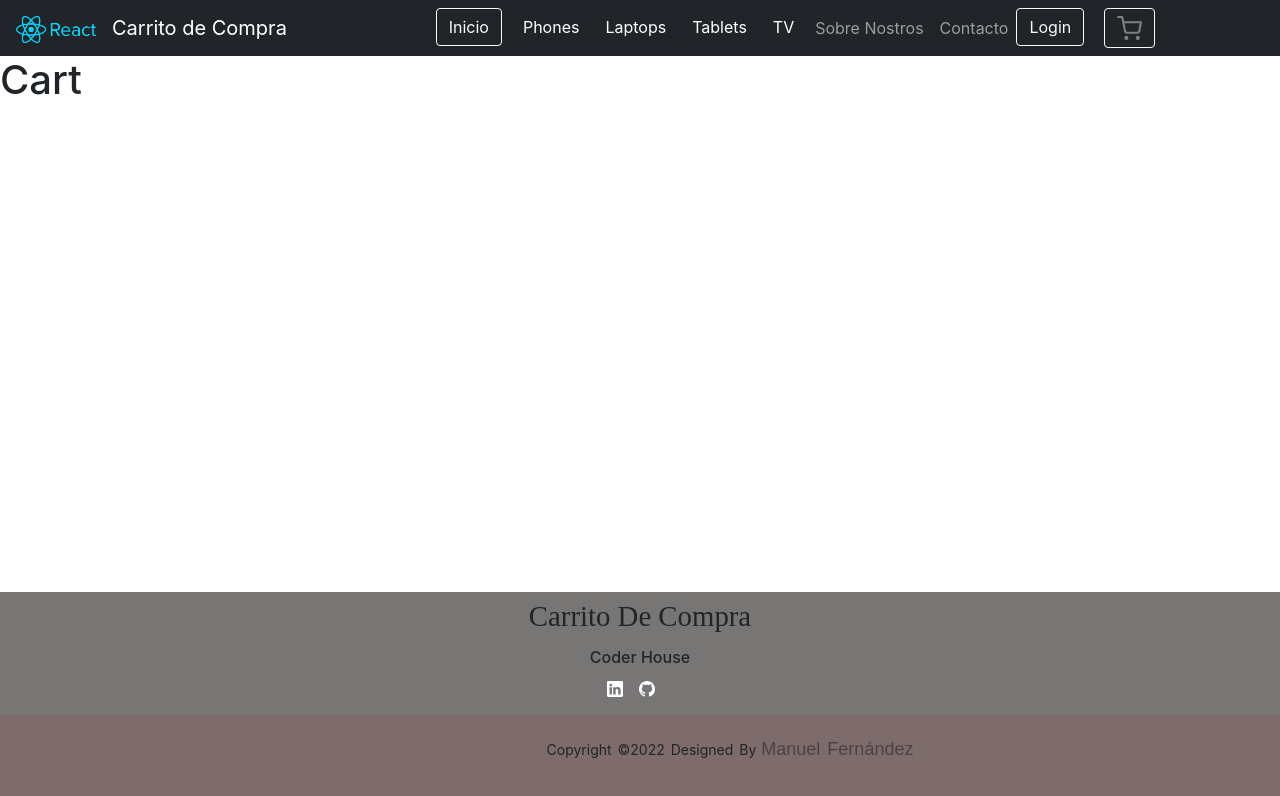
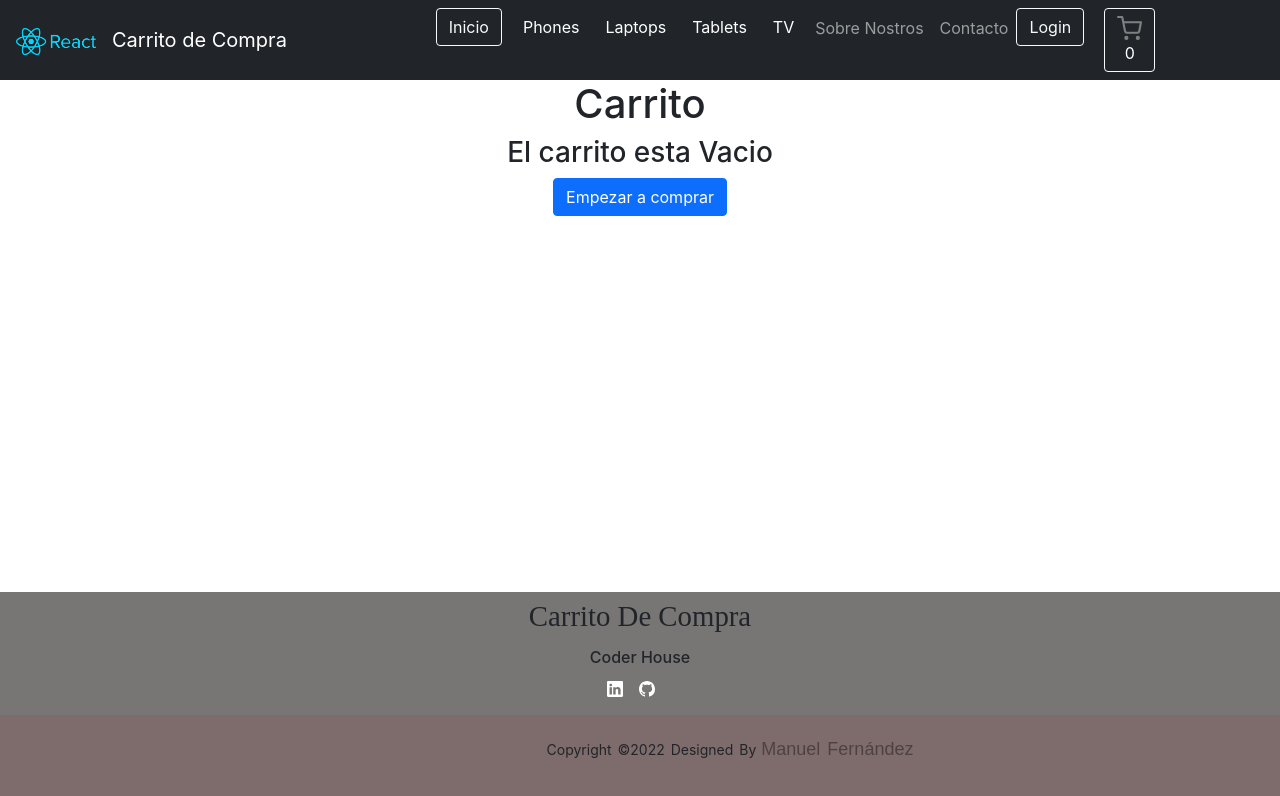
Before and after one commit to Manufer98/carrito-compra-fernandez, a React (Create React App) app: page /cart in a window 1280 px wide. Shown: the top 796 px of the page. Built offline with nearby package versions, Linux system fonts and the light colour scheme.

Commit message:
cart context

```diff
--- a/src/App.js
+++ b/src/App.js
@@ -1,11 +1,12 @@
 import "bootstrap/dist/css/bootstrap.min.css";
-import { BrowserRouter, Navigate, Route, Routes } from "react-router-dom";
+import { BrowserRouter, Route, Routes } from "react-router-dom";
 import Footer from "./components/Footer/Footer";
+import Cart from "./components/Items/Cart";
 import ItemDetailCointainer from "./components/Items/ItemDetailContainer";
 import ItemListContainer from "./components/Items/ItemListContainer";
+import NotFound from "./components/Items/NotFound";
 import Navbar from "./components/NavBar/NavBar";
 import CartContext from "./context/CartContext";
-import Cart from "./components/Items/Cart"
 
 function App() {
 
@@ -20,7 +21,7 @@ function App() {
           <Routes>
             <Route path="/" element={<ItemListContainer />} />
             <Route path="/cart" element={<Cart />} />
-            <Route path="*" element={<Navigate to="/" />} />
+            <Route path="*" element={<NotFound />} />
             <Route path="/categoria/:id" element={<ItemListContainer />} />
             <Route path="/item/:id" element={<ItemDetailCointainer />} />
           </Routes>
--- a/src/components/Items/Cart.jsx
+++ b/src/components/Items/Cart.jsx
@@ -1,8 +1,32 @@
+import { useContext } from 'react';
+import { Button } from 'react-bootstrap';
+import { useNavigate } from "react-router-dom";
+import { MiContexto } from '../../context/CartContext';
+const Cart = () =>{
+	let navigate=useNavigate();
+	const {getTotalPrice,deleteItem,emptyCarrito,cart}=useContext(MiContexto);
 
-const Cart = () =>{
+	return ( <div className='text-center'>
+	<h1>Carrito</h1>
+	{ cart.length>0 ?
+	<>
 
-	return <h1> Cart</h1>
+	<div>
 
+	{cart.map((item,index)=><p key={index} > <img src={item.pictureUrl} alt="Imagen detalle" onClick={()=>{const url="/item/"+item.id; navigate(url)}} width={100} height={50}/> {item.quantity} x {item.title} precio: {item.price} <button onClick={()=> deleteItem(item.id)}>eliminar</button> </p>)}
+	<Button onClick={emptyCarrito}>Vaciar</Button>
+
+	Total: {getTotalPrice()} </div>
+	</>
+
+
+
+ 	: <div>
+		<h3>El carrito esta Vacio</h3>
+		<Button onClick={()=>navigate("/	")}>Empezar a comprar</Button>
+		</div>}
+
+	</div>)
 
 }
 
--- a/src/components/Items/CartWidget.jsx
+++ b/src/components/Items/CartWidget.jsx
@@ -1,13 +1,15 @@
 import 'bootstrap/dist/css/bootstrap.min.css';
+import { useContext } from 'react';
 import { Button } from 'react-bootstrap';
 import { FiShoppingCart } from 'react-icons/fi';
+import { MiContexto } from '../../context/CartContext';
 const CartWidget = () =>{
-
+	const {getItemQuantity}=useContext(MiContexto);
 	return (
-		<div >
-		<Button   bg="ligth " variant="outline-light"   > <FiShoppingCart size={"25px"}  color='grey' /></Button>
-
-		</div>
+		< >
+		<Button  variant="outline-light"   > <FiShoppingCart size={"25px"}  color='grey' />
+		<div style={{color:"white"}} >{getItemQuantity()}</div> </Button>
+		</>
 	)
 }
 export default CartWidget;
--- a/src/components/Items/Item.jsx
+++ b/src/components/Items/Item.jsx
@@ -5,7 +5,7 @@ import { MiContexto } from '../../context/CartContext';
 const Item = ({id, description,title,price,pictureUrl}) =>{
 	const {darkMode,SetDarkMode}=useContext(MiContexto);
 
-	console.log(darkMode)
+/* 	console.log(darkMode) */
 	return (
 		<>
 		<div key={id}  className="sep">
--- a/src/components/Items/ItemCount.jsx
+++ b/src/components/Items/ItemCount.jsx
@@ -1,13 +1,17 @@
-import { useState } from 'react';
+import { useContext, useState } from 'react';
 import { Button, Card } from 'react-bootstrap';
+import { MiContexto } from '../../context/CartContext';
 import CarritoNum from './CarritoNum';
+
 import { Link } from 'react-router-dom';
 
-const ItemCount = ({productName,initial,stock,onAdd,agregado,setAgregado}) =>{
+const ItemCount = ({item,initial,stock,onAdd,agregado,setAgregado}) =>{
+
+	const {title} =item;
 	const [initialValue, setInitialValue] = useState(initial)
 	const [stockValue, setStockValue] = useState(stock)
 	const [cantidad, setCantidad]=useState(0);
-
+	const {addItem}=useContext(MiContexto);
 
 	const getBadgeClasses = () =>{
 		let classes="btn btn-secondary mt-3 "
@@ -51,10 +55,11 @@ const ItemCount = ({productName,initial,stock,onAdd,agregado,setAgregado}) =>{
 		</div>
 		<Button className={getBadgeClasses()}
 		onClick={() =>{
-			setStockValue(onAdd(initialValue,stockValue,productName))
+			setStockValue(onAdd(initialValue,stockValue,title))
 			setInitialValue(1);
 			setCantidad(initialValue+cantidad)
 			setAgregado(false)
+			addItem(item,initialValue)
 
 		}
 		}>Agregar al carrito</Button>
--- a/src/components/Items/ItemDetail.jsx
+++ b/src/components/Items/ItemDetail.jsx
@@ -1,16 +1,18 @@
+import { useState } from "react";
 import ItemCount from "./ItemCount";
-import {useState} from "react"
 import "./ItemDetail.css";
-const ItemDetail = ({pictureUrl,title,description,price})=>{
+const ItemDetail = ({item})=>{
+
+const {id,pictureUrl,title,description,price} = item;
 const [agregado, setAgregado] =useState(true);
 
 const onAdd= (initial,stock,productName)=>{
 	const result=stock - initial;
 	alert(`Se ha${(initial>1) ? "n" : ""} agregado ${initial} ${productName} `);
+
 	return result;
 
 }
-
 
 return(
 		<>
@@ -23,7 +25,7 @@ return(
 		<h2>{title && title}</h2>
 		<h3>{description && description}</h3>
 		<h5>Precio: ${price && price}</h5>
-		<ItemCount agregado={agregado} setAgregado={setAgregado} productName={title} initial={1} stock={10} onAdd={onAdd}/>
+		<ItemCount item={item} id={id} agregado={agregado} setAgregado={setAgregado} productName={title} initial={1} stock={10} onAdd={onAdd}/>
 		</div>
 		</div>
 		</>
--- a/src/components/Items/ItemDetailContainer.jsx
+++ b/src/components/Items/ItemDetailContainer.jsx
@@ -1,11 +1,13 @@
 import { useEffect, useState } from "react";
-import { useParams } from "react-router-dom";
+import { useNavigate, useParams } from "react-router-dom";
 import ItemDetail from "./ItemDetail";
+
 
 
 const ItemDetailCointainer = () =>{
 	const {id} = useParams();
 	const [item, setItem] = useState({});
+	let navigate = useNavigate();
 
 	useEffect(()=>{
 
@@ -17,17 +19,22 @@ const ItemDetailCointainer = () =>{
 		})
 		.then((response) => response.json())
 		.then((data) =>{
-			//console.log(data)
-			setItem(data.find(i=>i.id===id))
+			const product=data.find(i=>i.id===id);
+		if(product){
+			setItem(product);
+		}else{
+			navigate("/NotFound")
+		}
 		}).catch((e) => console.log("Error: " + e))
 	},[id]);
 
 
 
 
+
 	return (
 		<>
-		  <ItemDetail id={item.id} pictureUrl={item.pictureUrl} title={item.title} description={item.description} price={item.price} />
+		  <ItemDetail item={item} id={item.id} pictureUrl={item.pictureUrl} title={item.title} description={item.description} price={item.price} />
 
         </>
 	)
--- /dev/null
+++ b/src/components/Items/NotFound.jsx
@@ -0,0 +1,8 @@
+
+const NotFound = () => {
+  return (
+	<div>NotFound</div>
+  )
+}
+
+export default NotFound
--- a/src/components/NavBar/NavBar.jsx
+++ b/src/components/NavBar/NavBar.jsx
@@ -58,7 +58,8 @@ const NavBar = () => {
 			<Link to="/"><Button className=" " bg="ligth " variant="outline-light">Login</Button></Link>
 			</div>
 			<div className="cart">
-			<CartWidget variant="dark"  />
+			<Link to="/cart"><CartWidget   /></Link>
+
 			</div>
 		</Nav>
 		</Navbar.Collapse>
--- a/src/context/CartContext.jsx
+++ b/src/context/CartContext.jsx
@@ -2,10 +2,65 @@ import { createContext, useState } from "react";
 export const MiContexto = createContext({});
 
 const CartContext = ({children}) =>{
-const [darkMode, SetDarkMode] = useState("Hola");
+const [cart,setCart] = useState([]);
+
+
+const isInCart = (id) =>{
+   return cart.some(i=>i.id===id);
+}
+
+const addItem = (item,quantity)=>{
+
+	const newItem={
+		...item,
+		quantity
+	}
+
+
+	if(isInCart(newItem.id)){
+		const findProduct=cart.find(i=>i.id===newItem.id)
+		const productIndex=cart.indexOf(findProduct);
+		const auxArray=[...cart];
+		auxArray[productIndex].quantity+=quantity;
+		setCart(auxArray);
+
+
+
+
+	}else{
+	setCart([...cart,newItem]);
+}
+
+	console.log(cart)
+
+}
+
+const emptyCarrito=() =>{
+	setCart([]);
+
+}
+const deleteItem=(id)=>{
+	const filter=cart.filter(i=>i.id!==id);
+	setCart(filter);
+}
+
+const getTotalPrice= () =>{
+	return cart.reduce((acc,item)=>{
+		return acc+=item.price*item.quantity;
+	},0)
+
+}
+const getItemQuantity= () =>{
+	return cart.reduce((acc,item)=>{
+		return acc+=item.quantity;
+	},0)
+
+
+}
+
 
 	return(
-	<MiContexto.Provider value={{ darkMode: darkMode, SetDarkMode: SetDarkMode }}>
+	<MiContexto.Provider value={{getItemQuantity,getTotalPrice,deleteItem,emptyCarrito,cart, setCart, addItem }}>
 		{children}
 	</MiContexto.Provider>)
 
```
Also changed, not shown: src/components/Items/ItemList.jsx (+0 -9 lines).
